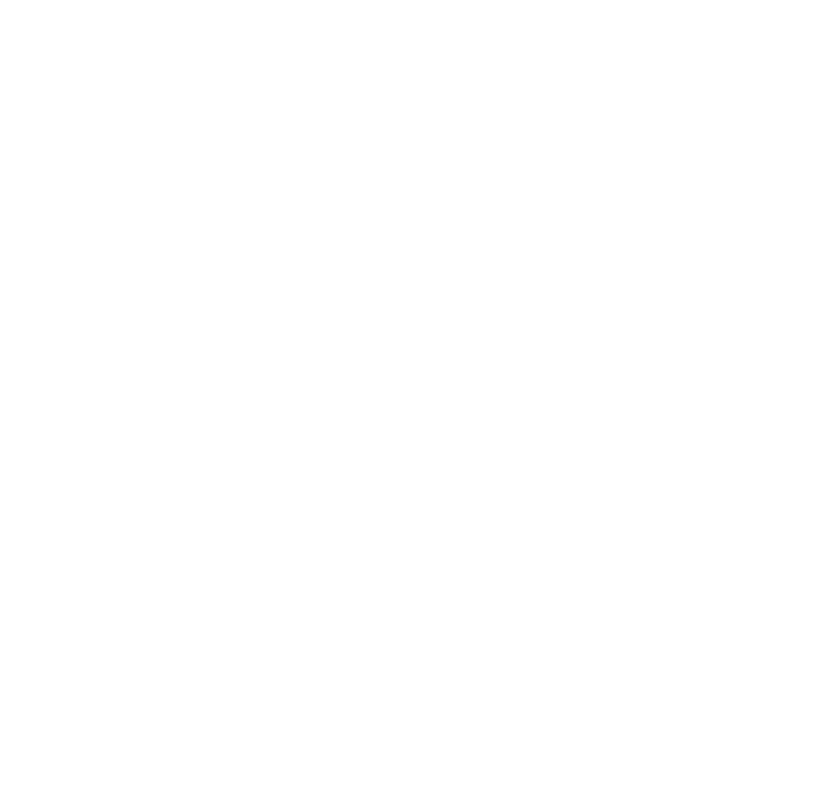
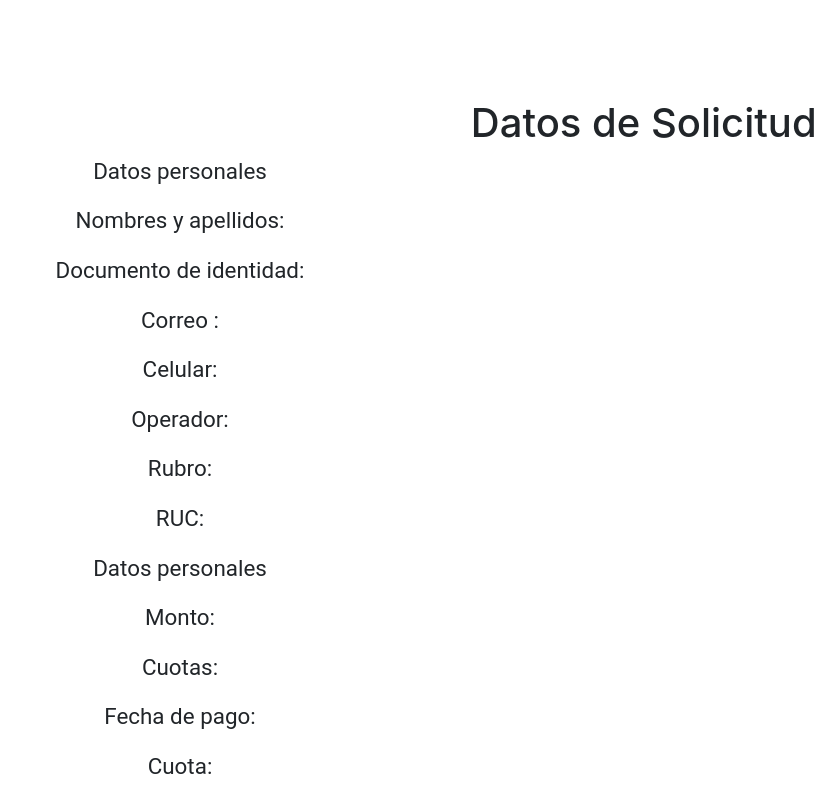
Before and after one commit to VeroFlores/Juntas-team6-1, a React (Create React App) app: page /Final in a window 1280 px wide. Shown: the part 1484-2284 px from the top of the page, without its empty margins (460-1280 px from the left). Before the commit the page ends 1621 px from the top, so only its background shows below. Built offline with nearby package versions, Linux system fonts and the light colour scheme.

Commit message:
add summary component

```diff
--- /dev/null
+++ b/src/components/Prestamo/Summary.jsx
@@ -0,0 +1,35 @@
+import React from 'react';
+
+const Summary = () => {
+  console.log('hello');
+  return (
+    <>
+      <section className="summary-section">
+        <h1>Datos de Solicitud</h1>
+        <div>
+          <p>Datos personales</p>
+          <div>
+            <p>Nombres y apellidos:</p>
+            <p>Documento de identidad:</p>
+            <p>Correo :</p>
+            <p>Celular:</p>
+            <p>Operador:</p>
+            <p>Rubro:</p>
+            <p>RUC:</p>
+          </div>
+        </div>
+        <div>
+          <p>Datos personales</p>
+          <div>
+            <p>Monto:</p>
+            <p>Cuotas:</p>
+            <p>Fecha de pago:</p>
+            <p>Cuota:</p>
+          </div>
+        </div>
+      </section>
+    </>
+
+  );
+};
+export default Summary;
--- a/src/components/Prestamo/final.jsx
+++ b/src/components/Prestamo/final.jsx
@@ -1,6 +1,7 @@
 import React from 'react';
 import PropTypes from 'prop-types';
 import Image from 'react-bootstrap/Image';
+import Summary from './Summary';
 
 const Final = (props) => {
   const { formData } = props;
@@ -20,6 +21,7 @@ const Final = (props) => {
           <li className="active"> Final</li>
         </ul>
       </div>
+      <Summary />
     </>
   );
 };
```
Also changed, not shown: 1 other file (tests, documents, lock files or other folders).
